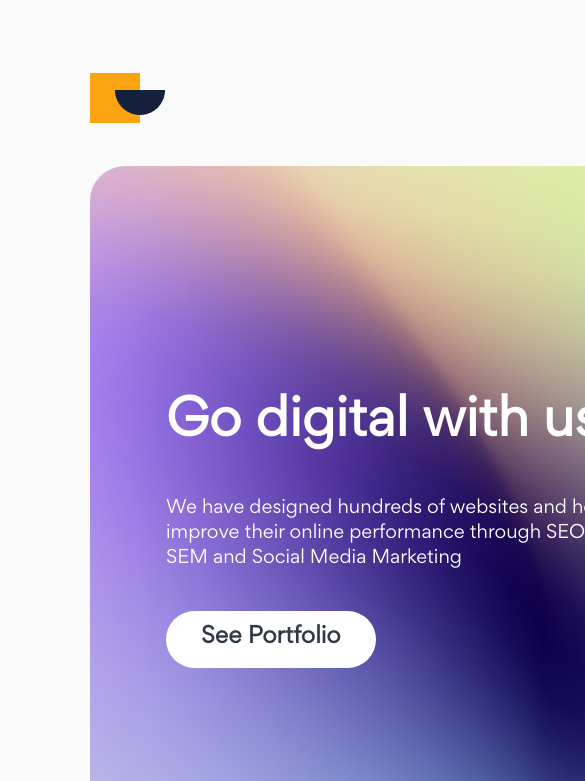
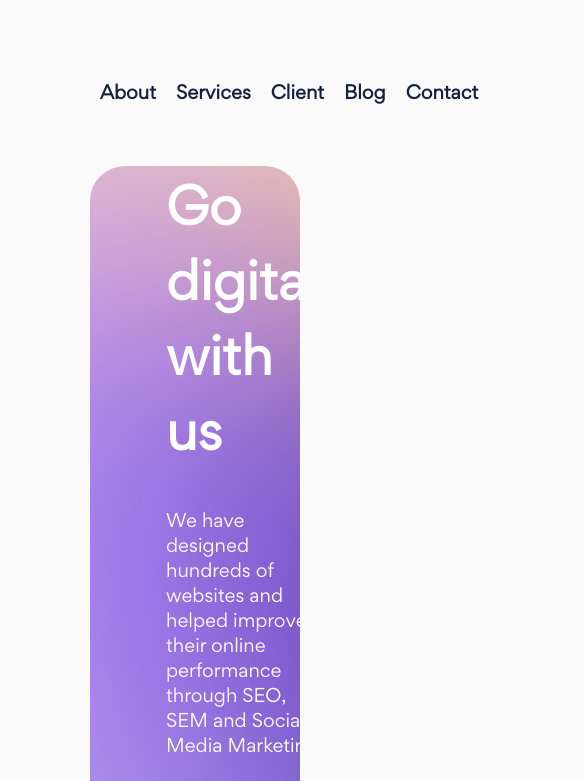
Before and after one commit to auto200/design-implementations, a Next.js app in the folder landing-page-agency/: page / in a window 390 px wide. Shown: the top 781 px of the page, 585 px wide, since content can reach past the window. Built offline with nearby package versions, Linux system fonts and the light colour scheme.

Commit message:
Make website a tiny bit responsive

```diff
--- a/landing-page-agency/components/sections/Hero.tsx
+++ b/landing-page-agency/components/sections/Hero.tsx
@@ -1,6 +1,5 @@
 import styled from "styled-components";
 import Image from "next/image";
-import background from "public/images/hero/background.png";
 import person from "public/images/hero/person.png";
 import PillButton from "components/shared/PillButton";
 
@@ -8,18 +7,15 @@ const Wrapper = styled.div`
   position: relative;
   height: 707px;
   border-radius: 35px;
+  background: url("images/hero/background.png");
   overflow: hidden;
   display: flex;
   color: ${({ theme }) => theme.colors.white};
   z-index: -1;
 `;
 
-const Background = styled.div`
-  position: absolute;
-  z-index: -1;
-`;
-
-const Text = styled.div`
+const Left = styled.div`
+  flex: 1;
   align-self: center;
   margin-left: 76px;
 
@@ -30,27 +26,25 @@ const Text = styled.div`
   }
 `;
 
-const PersonWrapper = styled.div`
+const Right = styled.div`
+  flex: 1;
   margin: auto 0 0 auto;
 `;
 
 const Hero: React.FC = () => {
   return (
     <Wrapper>
-      <Background>
-        <Image src={background} />
-      </Background>
-      <Text>
+      <Left>
         <h1>Go digital with us</h1>
         <p>
           We have designed hundreds of websites and helped improve their online
           performance through SEO, SEM and Social Media Marketing
         </p>
         <PillButton variant="light">See Portfolio</PillButton>
-      </Text>
-      <PersonWrapper>
+      </Left>
+      <Right>
         <Image src={person} />
-      </PersonWrapper>
+      </Right>
     </Wrapper>
   );
 };
--- a/landing-page-agency/styles/GlobalStyle.tsx
+++ b/landing-page-agency/styles/GlobalStyle.tsx
@@ -33,7 +33,7 @@ export default createGlobalStyle`
     }
 
     #__next {
-        width: 1440px;
+        max-width: 1440px;
         margin: 0 auto;
         padding: 54px 90px;
     }
```
